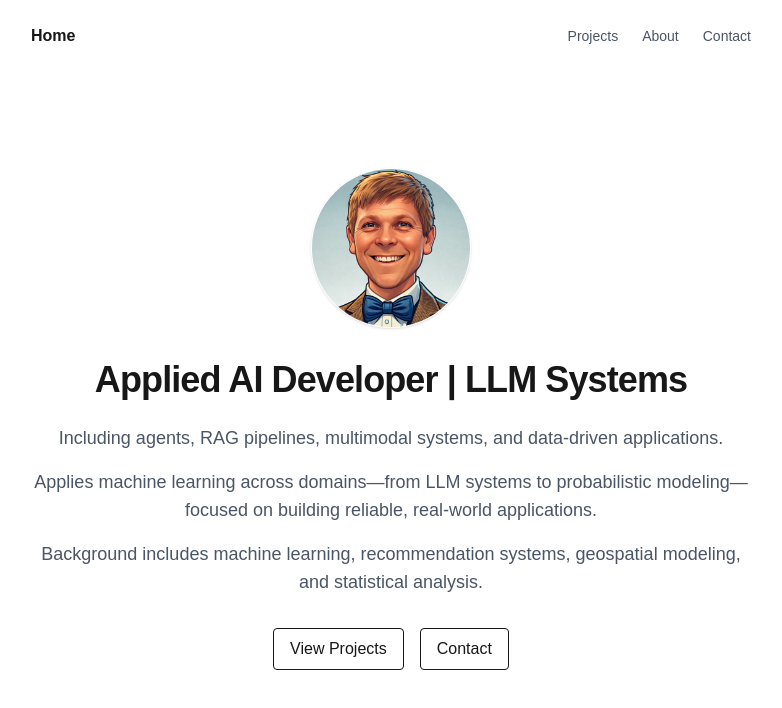
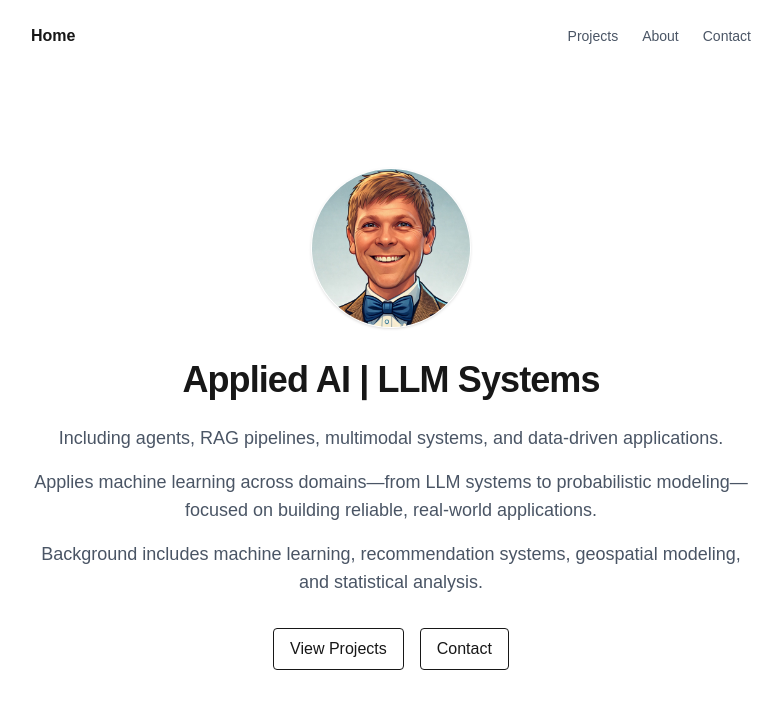
Before and after one commit to eric220/portfolio, a Next.js app: page / in a window 1280 px wide. Shown: the top 708 px of the page, without its empty margins (249-1031 px from the left). Built offline with nearby package versions, Linux system fonts and the light colour scheme.

Commit message:
change home page wording

```diff
--- a/src/app/page.tsx
+++ b/src/app/page.tsx
@@ -17,7 +17,7 @@ export default function HomePage() {
       </div>
 
       <h1 className="text-4xl font-bold tracking-tight text-center">
-        Applied AI Developer | LLM Systems
+        Applied AI | LLM Systems
       </h1>
 
       <div className="mt-6 text-lg text-gray-600 space-y-4 text-center">
```
